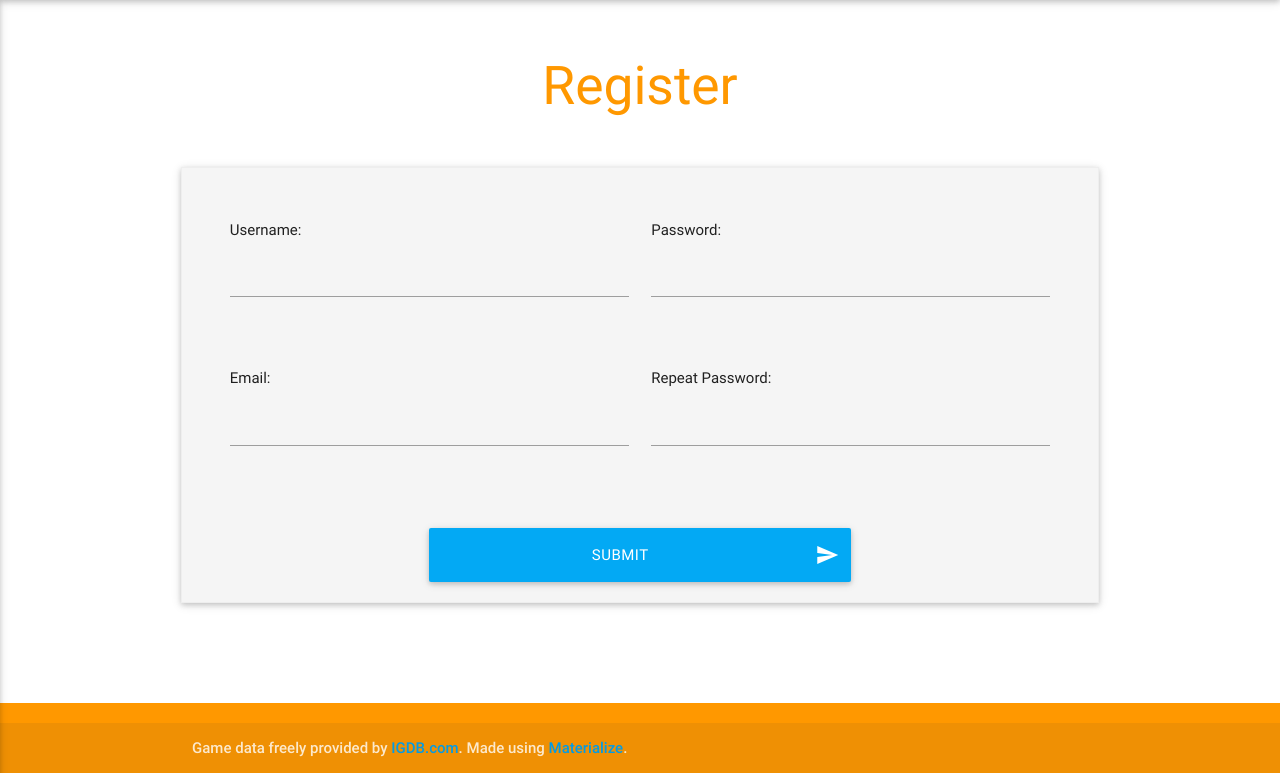
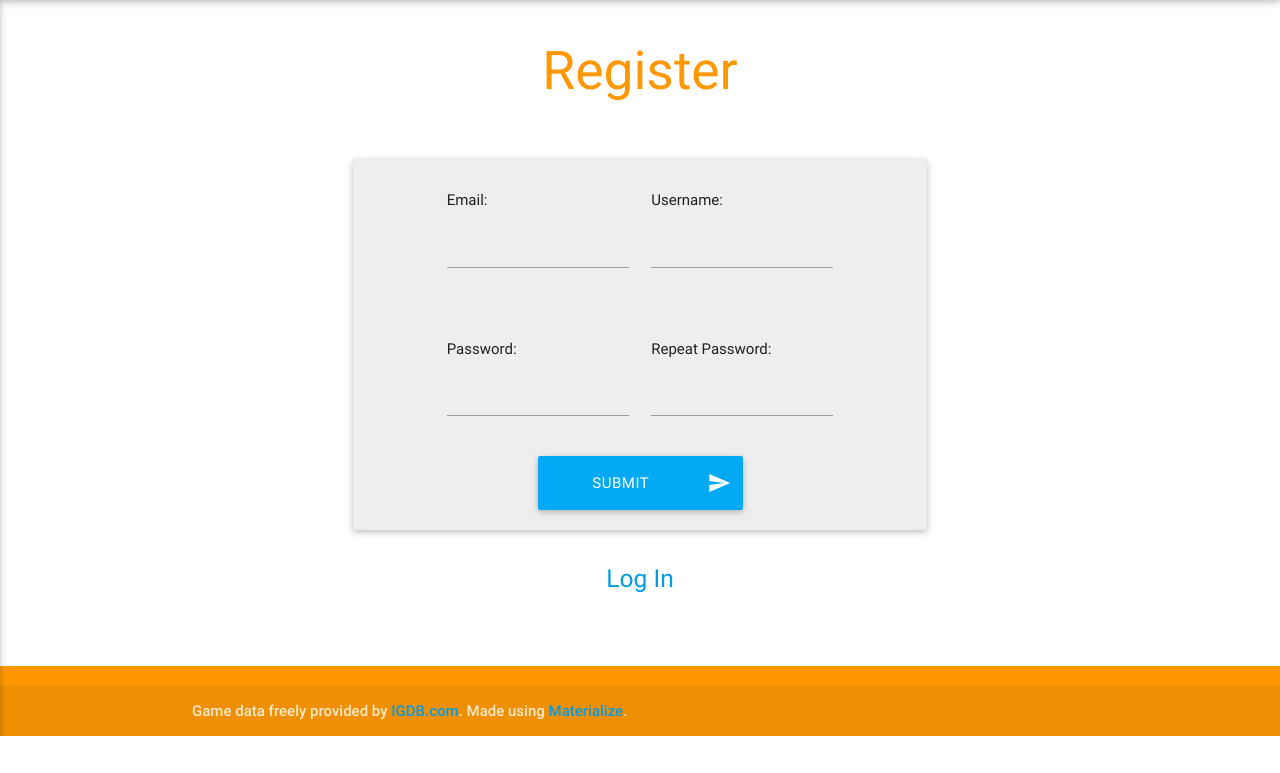
Before and after one commit to juanmbellini/PowerUp, a Java web app: template paw-webapp/webapp/src/main/webapp/WEB-INF/jsp/register.jsp in a window 1280 px wide. Shown: the part 64-837 px from the top of the page. After the commit the page ends 800 px from the top, so only its background shows below. Run offline with Spring Boot 4, a stand-in JSP engine, Linux system fonts and the light colour scheme; the template is opened without the code that fills it, so the values that code supplies are empty; the project's own start-up code is not run, and a stand-in starts its controllers and pages; some of the project's set-up classes (security, data sources, template engines, error pages and the like) are left out, and stand-ins take their place; some libraries are stand-ins or nearby versions.

Commit message:
Reorder Register page elements

```diff
--- a/paw-webapp/webapp/src/main/webapp/WEB-INF/jsp/login.jsp
+++ b/paw-webapp/webapp/src/main/webapp/WEB-INF/jsp/login.jsp
@@ -14,7 +14,7 @@
 
 <main>
     <div class="section">
-        <h1 class="orange-text" style="text-align: center">Log In to Your Account</h1>
+        <h1 class="orange-text center">Log In to Your Account</h1>
     </div>
 
     <div class="section">
--- a/paw-webapp/webapp/src/main/webapp/WEB-INF/jsp/register.jsp
+++ b/paw-webapp/webapp/src/main/webapp/WEB-INF/jsp/register.jsp
@@ -1,6 +1,5 @@
-
 <%@ page contentType="text/html;charset=UTF-8" language="java" %>
-<%@ taglib prefix="c" uri="http://java.sun.com/jstl/core_rt"%>
+<%@ taglib prefix="c" uri="http://java.sun.com/jstl/core_rt" %>
 <%@ taglib prefix="form" uri="http://www.springframework.org/tags/form" %>
 <!DOCTYPE html>
 <html lang="en">
@@ -13,39 +12,36 @@
     <%@include file="nav.jsp" %>
 </header>
 <main>
-    <div class="section"></div>
+    <div class="section">
+        <h2 class="orange-text center">Register</h2>
+    </div>
 
-    <h2 class="orange-text" style="text-align: center" >Register</h2>
+    <div class="section">
+        <div class="container row">
+            <div class="col s8 offset-s2">
+                <div class="card-panel grey lighten-3 col s12">
+                    <div class="container">
                         <c:url value="/register" var="postUrl"/>
                         <form:form modelAttribute="registerForm" action="${postUrl}" method="post" class="center-align">
-    <div class="section"></div>
-    <div class="container" style="text-align: center">
-        <div class="z-depth-1 grey lighten-4 row col" style="padding: 0px 48px 0px 48px; border: 1px solid #EEE;" >
-            <form class="col s12" method="post">
-                <div class='row'>
-                    <div class='col s12'>
-                    </div>
-                </div>
-
-                <div class='row'>
-                    <div class='input-field col s6'>
-                        <p>Username:</p>
-                        <form:input type="text" path="username"/>
-                        <form:errors path="username" cssClass="formError" element="p" Style="size: 1px"/>
-                    </div>
-                    <div class='input-field col s6'>
-                        <p>Password:</p>
-                        <form:input type="password" path="password"/>
-                        <form:errors path="password" cssClass="formError" element="p"/>
-                    </div>
-                </div>
+                            <form method="post">
                                 <div class='row'>
                                     <div class='input-field col s6'>
                                         <p>Email:</p>
                                         <form:input type="email" path="email"/>
                                         <form:errors path="email" cssClass="formError" element="p"/>
-
-
+                                    </div>
+                                    <div class='input-field col s6'>
+                                        <p>Username:</p>
+                                        <form:input type="text" path="username"/>
+                                        <form:errors path="username" cssClass="formError" element="p" Style="size: 1px"/>
+                                        <%--TODO check if username exists onChange--%>
+                                    </div>
+                                </div>
+                                <div class='row'>
+                                    <div class='input-field col s6'>
+                                        <p>Password:</p>
+                                        <form:input type="password" path="password"/>
+                                        <form:errors path="password" cssClass="formError" element="p"/>
                                     </div>
                                     <div class='input-field col s6'>
                                         <p>Repeat Password:</p>
@@ -53,23 +49,20 @@
                                         <form:errors path="repeatPassword" cssClass="formError" element="p"/>
                                     </div>
                                 </div>
-                <div class='row'>
 
-
-                </div>
-
-                <br />
                                 <div class='row'>
                                     <div class="col s3"></div>
-                    <button type='submit' name='btn_login' class='col s6 btn btn-large waves-effect light-blue'>Submit <i class="material-icons right">send</i></button>
+                                    <button type='submit' name='btn_login' class='col s6 btn btn-large waves-effect light-blue'>
+                                        Submit <i class="material-icons right">send</i></button>
                                 </div>
                             </form>
+                        </form:form>
                     </div>
                 </div>
-    </form:form>
-    <div class="section"></div>
-    <div class="section"></div>
-
+            </div>
+        </div>
+        <h5 class="center"><a href="<c:url value="/login"/>">Log In</a></h5>
+    </div>
 </main>
 <footer class="page-footer orange">
     <%@include file="footer.jsp" %>
```
Lines whose indentation alone changed are shown as unchanged.
